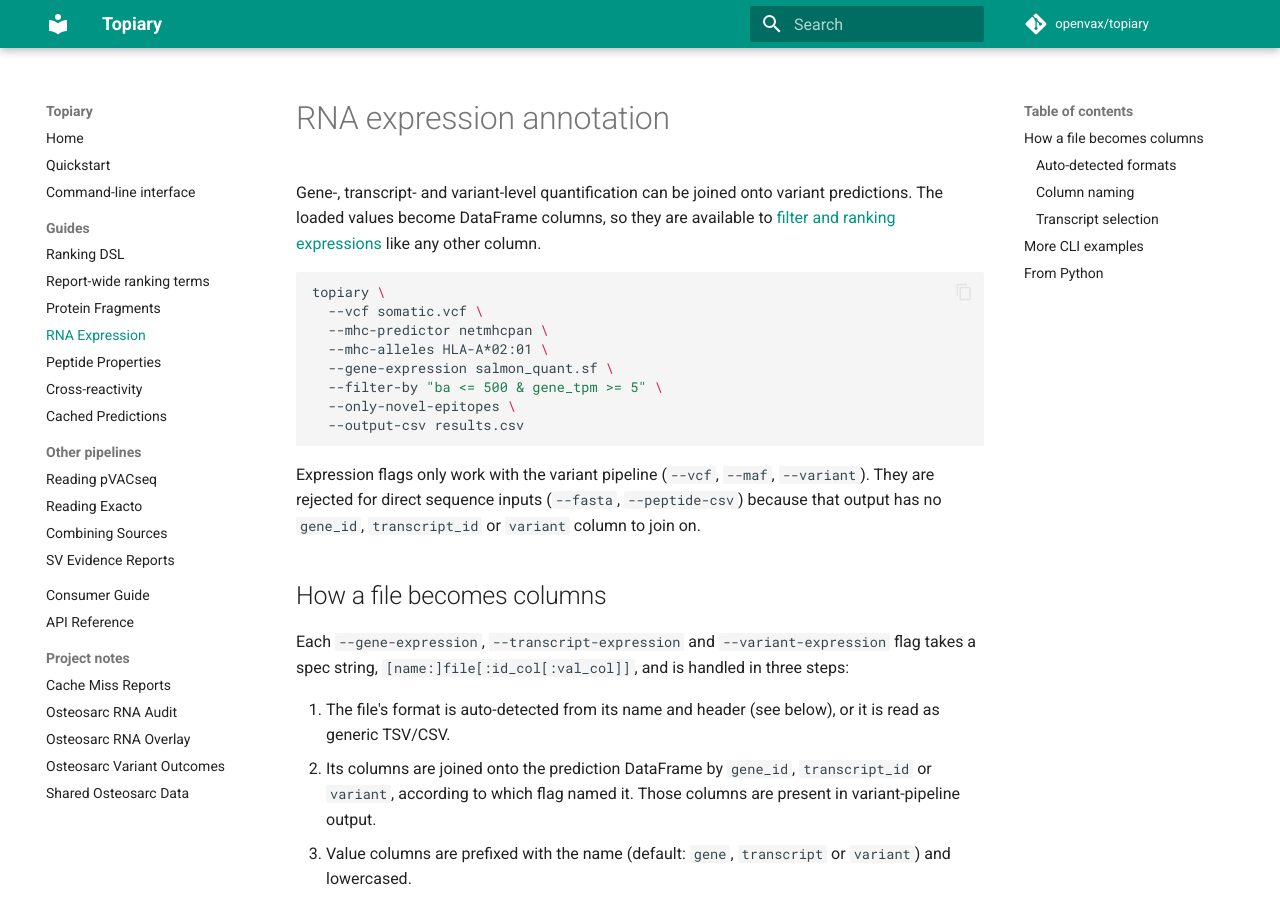
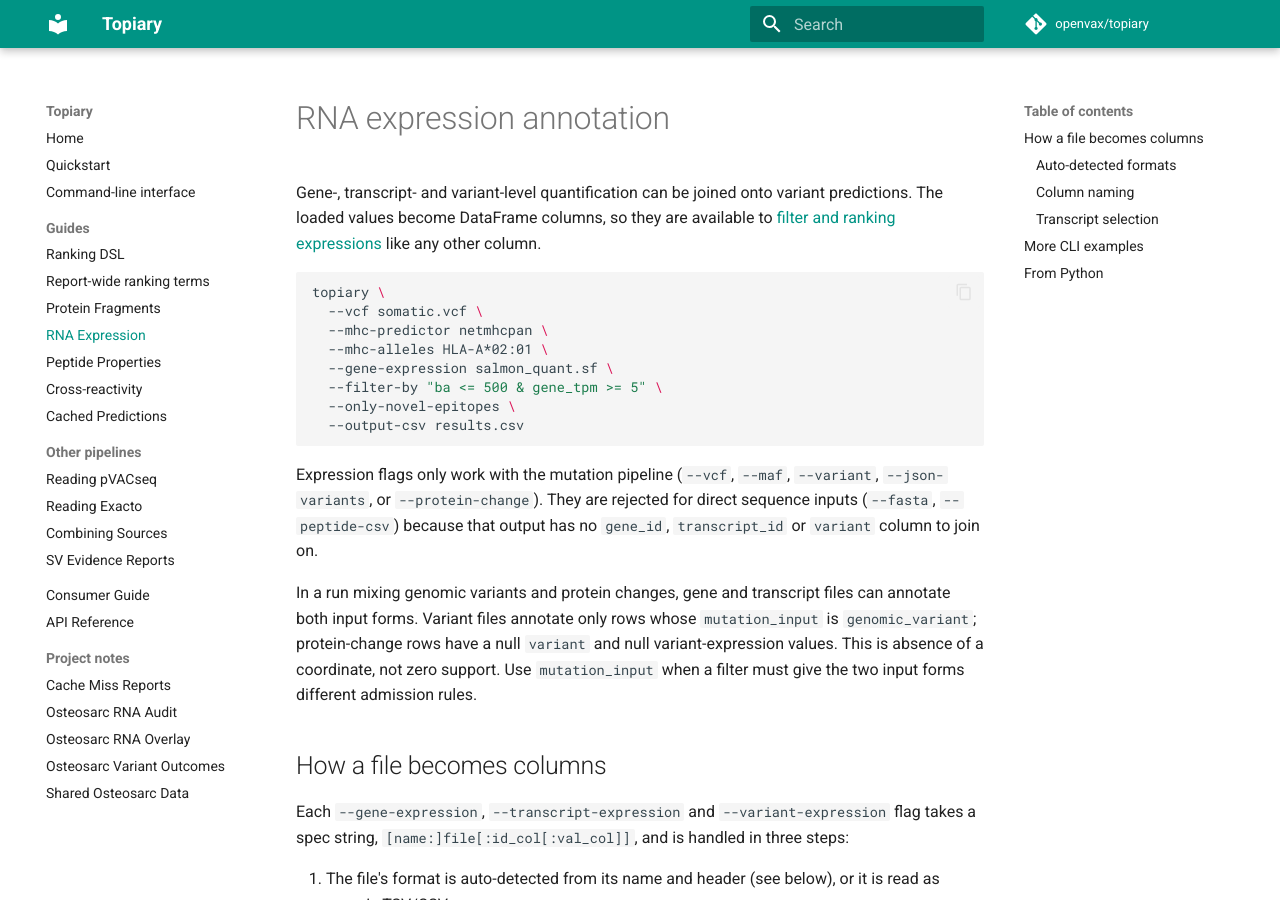
Before and after one commit to openvax/topiary, an MkDocs documentation site: the page built from docs/expression.md, in a window 1280 px wide and 900 px high. Built offline with MkDocs 1.6.1 and Material for MkDocs 9.7.7, drawn with Linux system fonts in a browser that asks for light colours; comment, search, counter and statistics services are not loaded; some of the changed text lies outside the part shown.

Commit message:
Support mixed genomic and protein mutation inputs

````diff
--- a/docs/expression.md
+++ b/docs/expression.md
@@ -15,10 +15,17 @@
   --output-csv results.csv
 ```
 
-Expression flags only work with the variant pipeline (`--vcf`, `--maf`,
-`--variant`). They are rejected for direct sequence inputs (`--fasta`,
-`--peptide-csv`) because that output has no `gene_id`, `transcript_id` or
-`variant` column to join on.
+Expression flags only work with the mutation pipeline (`--vcf`, `--maf`,
+`--variant`, `--json-variants`, or `--protein-change`). They are rejected for
+direct sequence inputs (`--fasta`, `--peptide-csv`) because that output has no
+`gene_id`, `transcript_id` or `variant` column to join on.
+
+In a run mixing genomic variants and protein changes, gene and transcript files
+can annotate both input forms. Variant files annotate only rows whose
+`mutation_input` is `genomic_variant`; protein-change rows have a null `variant`
+and null variant-expression values. This is absence of a coordinate, not zero
+support. Use `mutation_input` when a filter must give the two input forms
+different admission rules.
 
 ## How a file becomes columns
 
@@ -100,6 +107,18 @@
   --filter-by "ba <= 500 & gene_tpm >= 5 & variant_num_alt_reads >= 3" \
   --output-csv results.csv
 
+# Genomic variants plus a coordinate-free hotspot. The evidence threshold
+# applies to genomic rows; the explicit first clause retains the hotspot.
+topiary \
+  --variant 7 55259515 T G \
+  --protein-change EGFR T790M \
+  --genome grch37 \
+  --mhc-predictor netmhcpan \
+  --mhc-alleles HLA-A*02:01 \
+  --variant-expression isovar.tsv \
+  --filter-by "mutation_input == 'protein_change' | variant_num_alt_reads >= 3" \
+  --output-csv results.csv
+
 # Explicit spec instead of auto-detection
 topiary \
   --vcf somatic.vcf \
--- a/topiary/__init__.py
+++ b/topiary/__init__.py
@@ -218,7 +218,7 @@
     encode_amino_acids,
 )
 
-__version__ = "5.100.3"
+__version__ = "5.101.0"
 
 __all__ = [
     "PROTEIN_SCAN_METADATA_COLUMNS",
````
Also changed, not shown: CHANGELOG.md (+10 -0 lines), docs/cli.md (+20 -6 lines), docs/fragments.md (+2 -0 lines), 5 other files.
